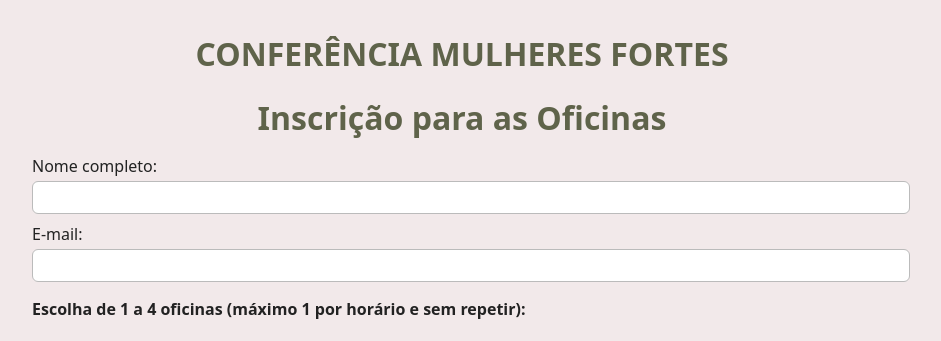
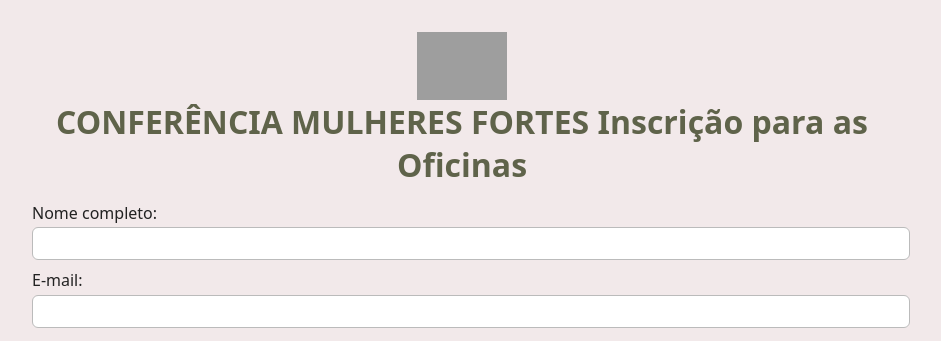
Before and after one commit to comercial-ediomare/oficinas-salgueiro, a Flask app: page / in a window 1280 px wide. Shown: the top 341 px of the page, without its empty margins (178-1119 px from the left). Run offline with Flask 3, Linux system fonts and the light colour scheme; data comes from the database, SQL or seed files in the repository; data that the repository does not hold is empty; grey boxes are pictures that could not be loaded.

Commit message:
Update index.html

```diff
--- a/templates/index.html
+++ b/templates/index.html
@@ -6,7 +6,8 @@
   <meta name="viewport" content="width=device-width, initial-scale=1">
   <style>
     body { font-family: system-ui, -apple-system, Segoe UI, Roboto, Arial; margin: 2rem auto; max-width: 860px; color: #222; padding: 0 1rem; background-color: #f2e9ea; }
-    h1 { text-align: center; margin-bottom: 1rem; color: #5f634a; }
+    h1 { display: flex; justify-content: center; align-items: center; text-align: center; margin-bottom: 1rem; color: #5f634a; flex-wrap: wrap; }
+    h1 img { width: 90px; height: auto; vertical-align: middle; }
     form { margin-top: 1rem; }
     fieldset.slot { margin: 1.25em 0; padding: 1em; border: 2px solid #ccc; border-radius: 10px; }
     legend { font-weight: bold; color: #333; }
@@ -23,8 +24,11 @@
   </style>
 </head>
 <body>
-  <h1>CONFERÊNCIA MULHERES FORTES</h1>
-  <h1>Inscrição para as Oficinas</h1>
+  <h1>
+    <img src="{{ url_for('static', filename='logo.png') }}" alt="Logo da Conferência">
+    CONFERÊNCIA MULHERES FORTES
+    Inscrição para as Oficinas
+  </h1>
 
   {% with messages = get_flashed_messages(with_categories=true) %}
     {% if messages %}
```
